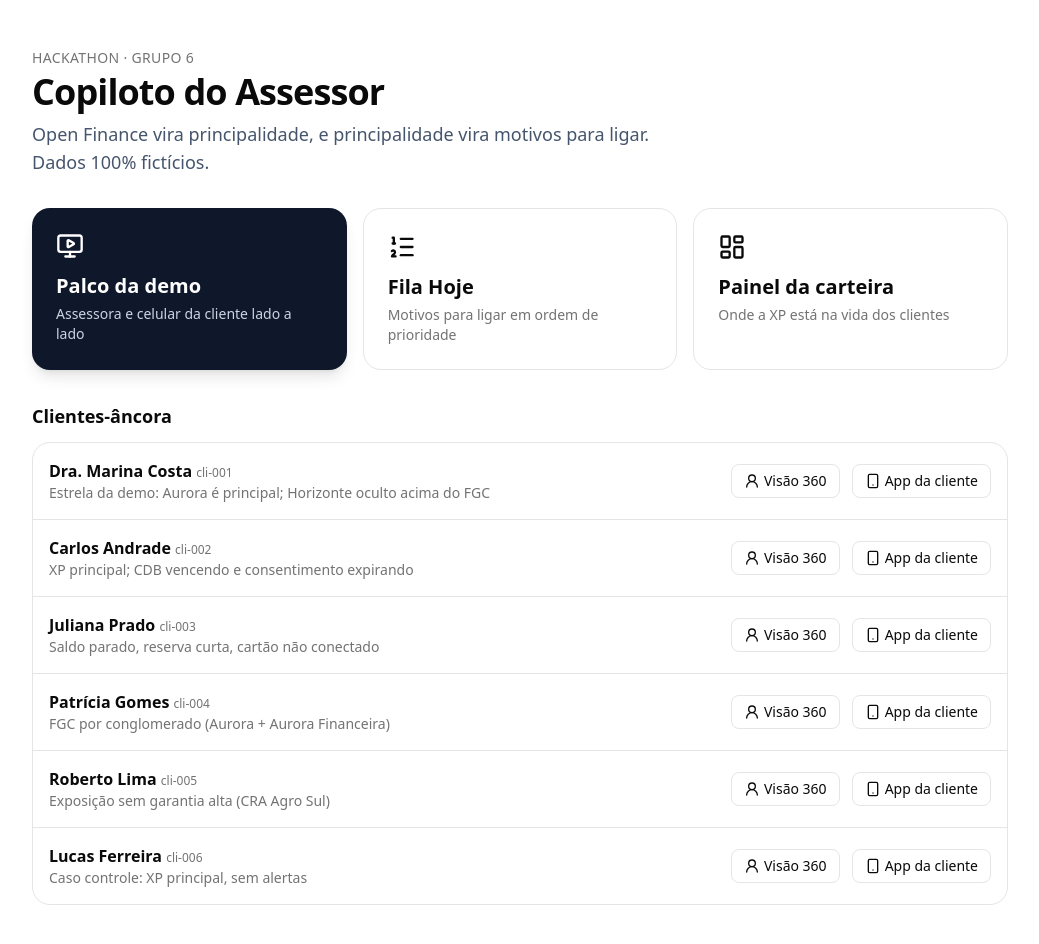
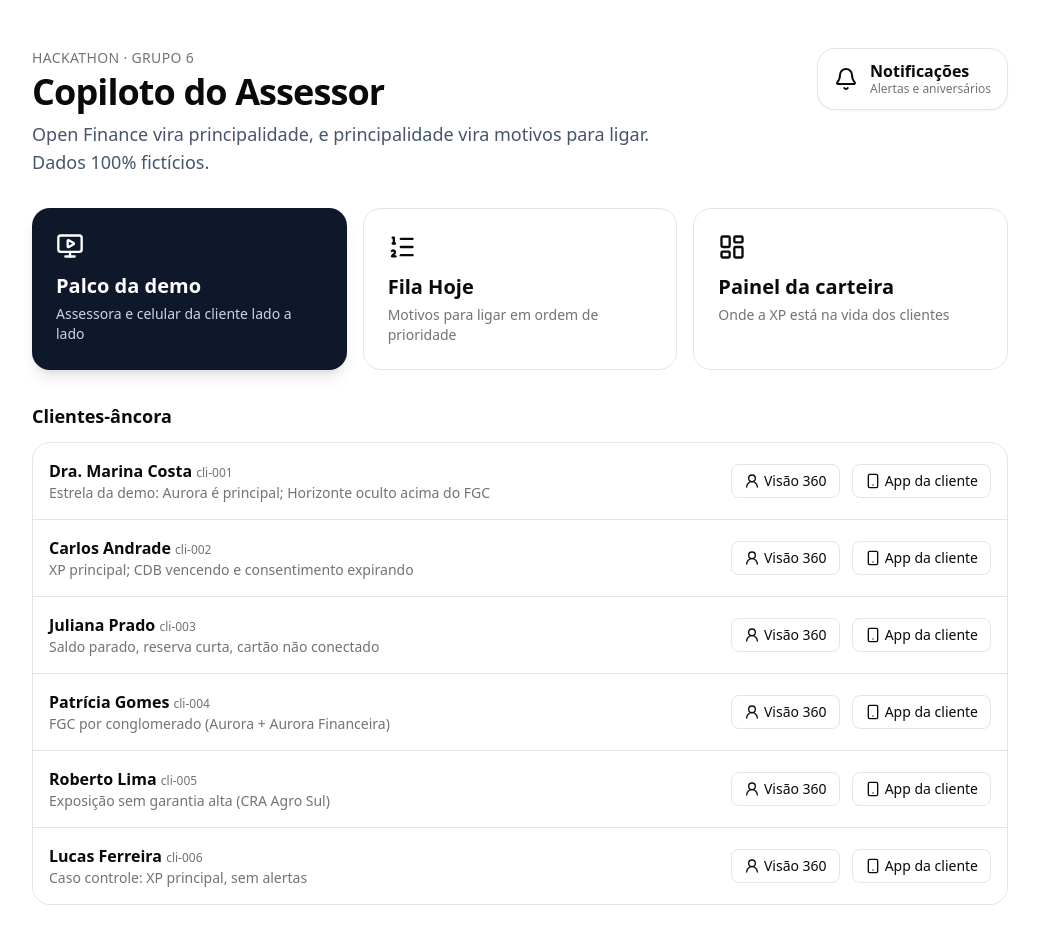
Before and after one commit to hornosj/rota-xp-grupo-6, a Next.js app in the folder frontend/: page / in a window 1280 px wide. Shown: the top 944 px of the page, without its empty margins (120-1159 px from the left). Built offline with nearby package versions, Linux system fonts and the light colour scheme; no server answers.

Commit message:
feat(lancador): botão de notificações de alertas e aniversários na tela principal

```diff
--- /dev/null
+++ b/frontend/src/components/assessor/botao-notificacoes.tsx
@@ -0,0 +1,58 @@
+"use client";
+
+import Link from "next/link";
+import { Bell, Cake } from "lucide-react";
+import { ehAniversarioHoje } from "@/lib/notificacoes";
+import { useNotificacoes } from "@/lib/queries";
+import { cn } from "@/lib/utils";
+import { useLidas } from "./tela-notificacoes";
+
+/** Botão de notificações da tela principal: alertas não lidos + aniversários próximos. */
+export function BotaoNotificacoes({ className }: { className?: string }) {
+  const q = useNotificacoes();
+  const lidas = useLidas();
+  const todas = q.data?.notificacoes ?? [];
+  const naoLidas = todas.filter((n) => !lidas.has(n.id)).length;
+  const alertas = todas.filter((n) => n.categoria !== "DATA_ESPECIAL" && !lidas.has(n.id)).length;
+  const aniversarios = todas.filter((n) => n.aniversario != null);
+  const hoje = aniversarios.filter(ehAniversarioHoje).length;
+  return (
+    <Link
+      href="/assessor/notificacoes"
+      className={cn(
+        "inline-flex items-center gap-3 rounded-2xl border bg-card px-4 py-3 shadow-xs transition hover:border-slate-400",
+        className,
+      )}
+    >
+      <span className="relative">
+        <Bell className="size-6" />
+        {naoLidas > 0 && (
+          <span
+            data-testid="contador-notificacoes"
+            className="absolute -top-1.5 -right-2 flex h-4.5 min-w-4.5 items-center justify-center rounded-full bg-red-600 px-1 text-[10px] font-bold text-white tabular-nums ring-2 ring-white"
+          >
+            {naoLidas > 99 ? "99+" : naoLidas}
+          </span>
+        )}
+      </span>
+      <span className="text-left leading-tight">
+        <span className="block font-semibold">Notificações</span>
+        <span className="block text-xs text-muted-foreground">
+          {!q.data
+            ? "Alertas e aniversários"
+            : alertas
+              ? `${alertas} alerta${alertas === 1 ? "" : "s"} não lido${alertas === 1 ? "" : "s"}`
+              : "Nenhum alerta pendente"}
+        </span>
+        {aniversarios.length > 0 && (
+          <span data-testid="resumo-aniversarios" className="mt-0.5 flex items-center gap-1 text-xs font-medium text-violet-700">
+            <Cake className="size-3.5" />
+            {hoje > 0
+              ? `${hoje} aniversário${hoje === 1 ? "" : "s"} hoje`
+              : `${aniversarios.length} aniversário${aniversarios.length === 1 ? "" : "s"} esta semana`}
+          </span>
+        )}
+      </span>
+    </Link>
+  );
+}
--- a/frontend/src/components/comum/lancador.tsx
+++ b/frontend/src/components/comum/lancador.tsx
@@ -1,5 +1,6 @@
 import Link from "next/link";
 import { LayoutDashboard, ListOrdered, MonitorPlay, Smartphone, UserRound } from "lucide-react";
+import { BotaoNotificacoes } from "@/components/assessor/botao-notificacoes";
 import { USE_MOCKS } from "@/lib/config";
 
 const ANCORAS = [
@@ -14,7 +15,8 @@ const ANCORAS = [
 export function Lancador() {
   return (
     <main className="mx-auto flex w-full max-w-5xl flex-col gap-8 px-6 py-12">
-      <header>
+      <header className="relative">
+        <BotaoNotificacoes className="mb-6 sm:absolute sm:top-0 sm:right-0 sm:mb-0" />
         <p className="text-sm font-medium tracking-wide text-muted-foreground uppercase">Hackathon · Grupo 6</p>
         <h1 className="mt-1 text-4xl font-bold tracking-tight">Copiloto do Assessor</h1>
         <p className="mt-2 max-w-2xl text-lg text-slate-600">
```
Also changed, not shown: 1 other file (tests, documents, lock files or other folders).
